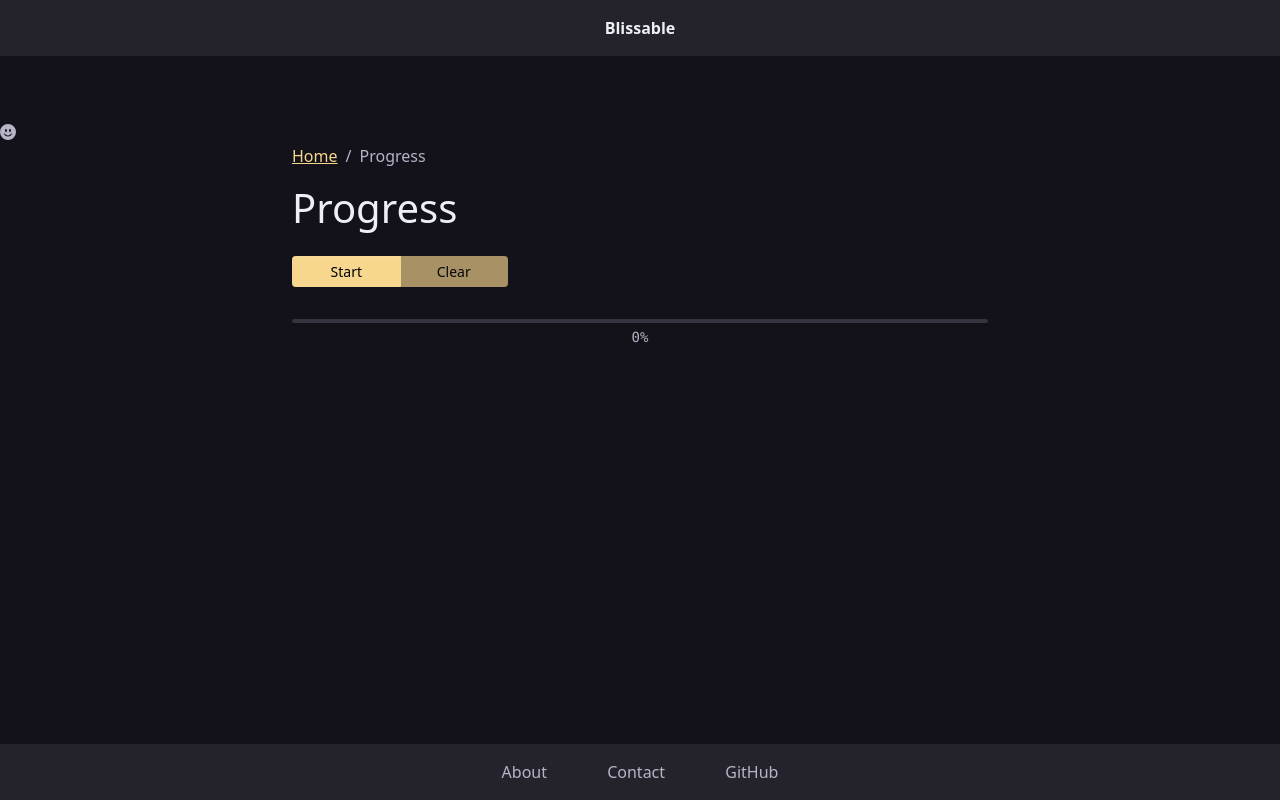
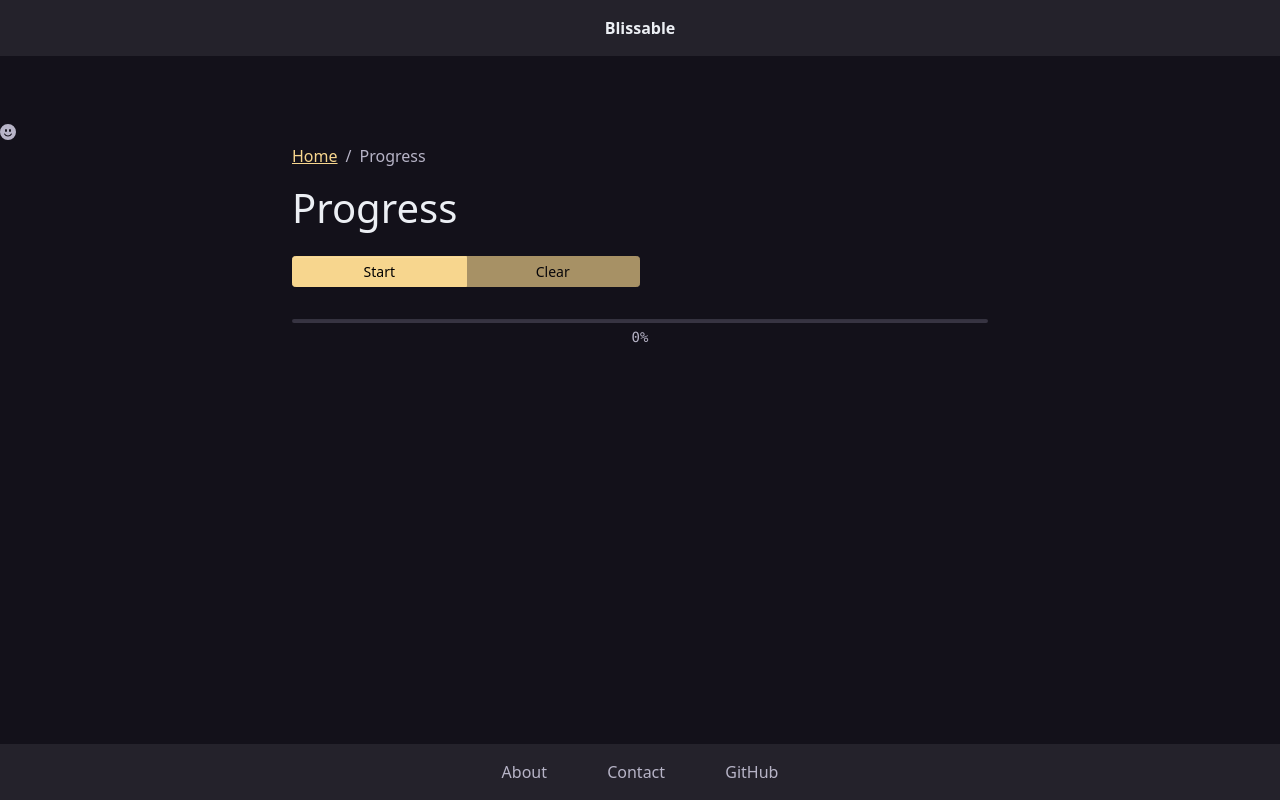
Before and after one commit to jamband/blissable, a SvelteKit app: page /progress in a window 1280 px wide. Built offline with nearby package versions, Linux system fonts and the light colour scheme.

Commit message:
improve button group on /progress

```diff
--- a/src/routes/progress/+page.svelte
+++ b/src/routes/progress/+page.svelte
@@ -36,21 +36,23 @@
 
 <Page title="Progress" />
 <h1>Progress</h1>
-<div class="row">
-  <div class="my-3 col-6 col-md-4 btn-group btn-group-sm" role="group">
+<div
+  class="my-3 btn-group btn-group-sm w-50"
+  role="group"
+  aria-label="Progress"
+>
   <button
     type="button"
-      class="btn btn-primary w-25"
+    class="btn btn-primary w-50"
     disabled={isCompleted}
     on:click={toggle}>{toggleText}</button
   >
   <button
     type="button"
-      class="btn btn-primary w-25"
+    class="btn btn-primary w-50"
     disabled={bar === 0}
     on:click={clear}>Clear</button
   >
-  </div>
 </div>
 <div class="mt-3 mb-1 progress" style="height: 0.25rem;">
   <div
```
Lines whose indentation alone changed are shown as unchanged.
